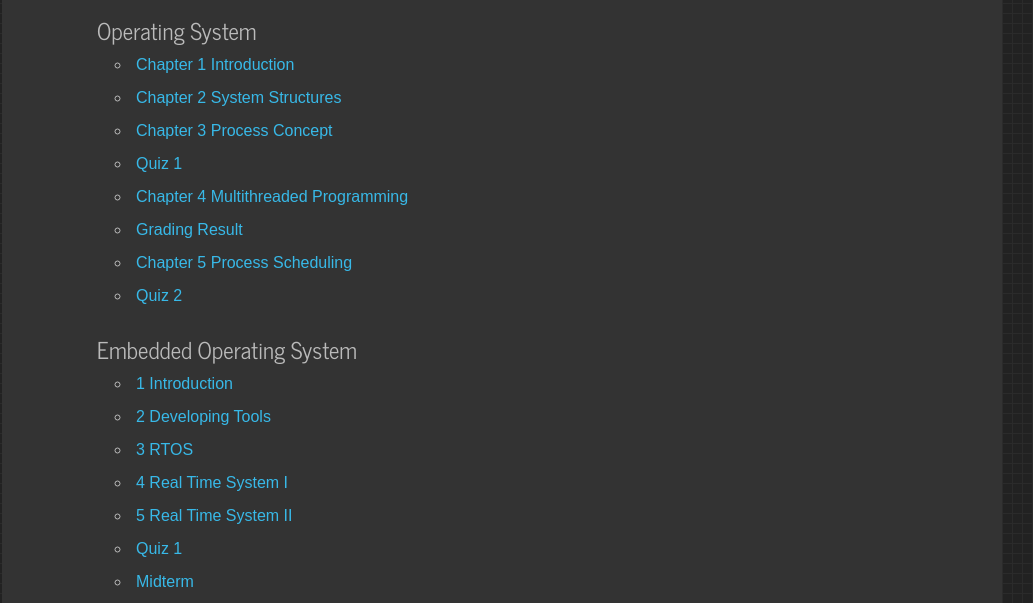
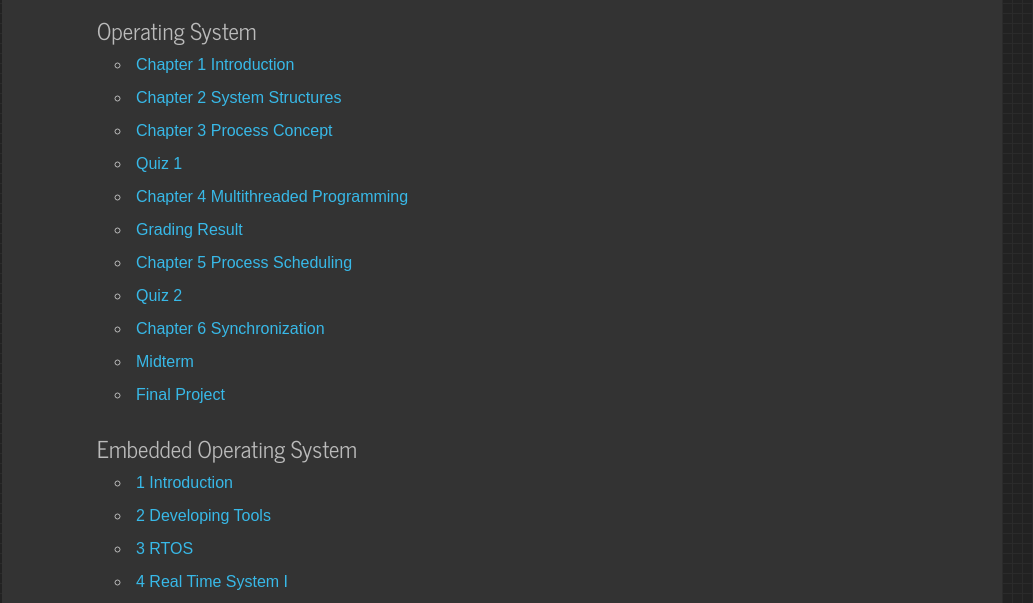
Before and after one commit to icechewei/webpage, a plain HTML site: page teaching.html in a window 1280 px wide. Shown: the part 197-800 px from the top of the page, without its empty margins (138-1171 px from the left). Drawn offline with Linux system fonts and the light colour scheme.

Commit message:
OS updates

```diff
--- a/teaching.html
+++ b/teaching.html
@@ -62,6 +62,15 @@
 			</li>
 			<li>
 			<a href="files/OS2017Autumn/Quiz2-Answer.pdf">Quiz 2</a>
+			</li>
+			<li>
+			<a href="files/OS2017Autumn/ch06-Synchronization.pdf">Chapter 6 Synchronization</a>
+			</li>
+			<li>
+			<a href="files/OS2017Autumn/MidtermAnswer.pdf">Midterm</a>
+			</li>
+			<li>
+			<a href="files/OS2017Autumn/ProjectPDF.pdf">Final Project</a>
 			</li>
 		</ul>
 		</ul>
```
Also changed, not shown: teachingC.html (+9 -0 lines), 3 other files.
